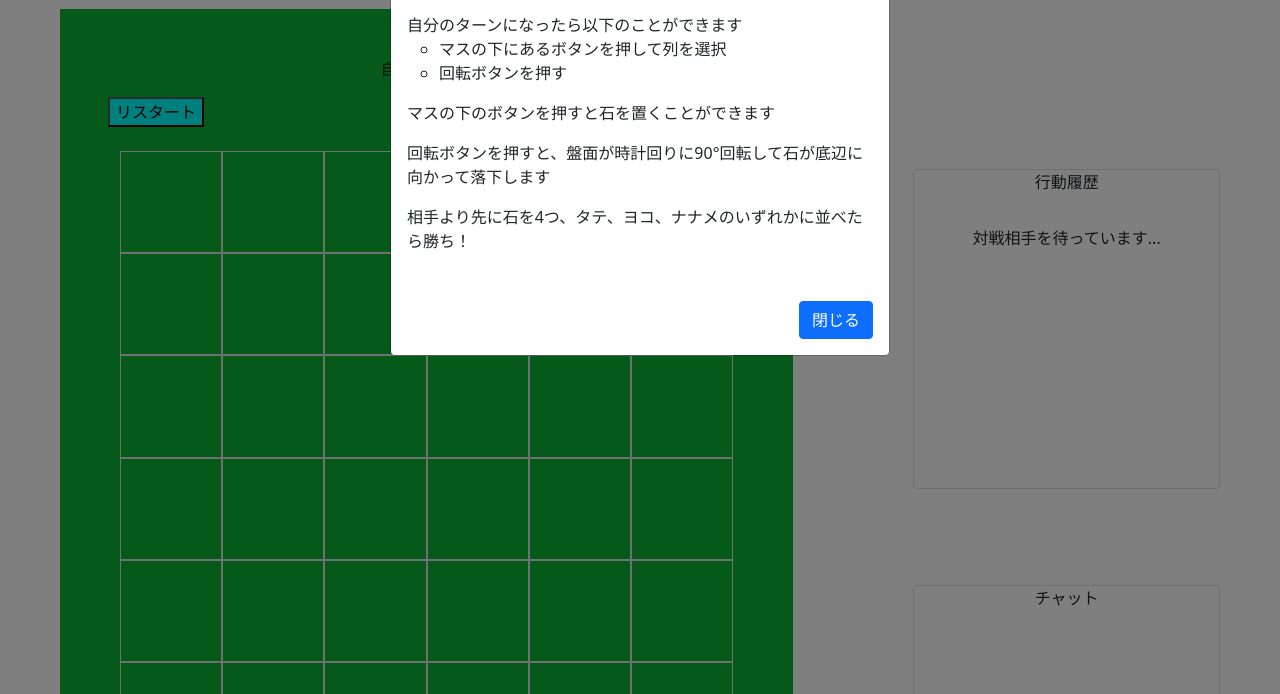
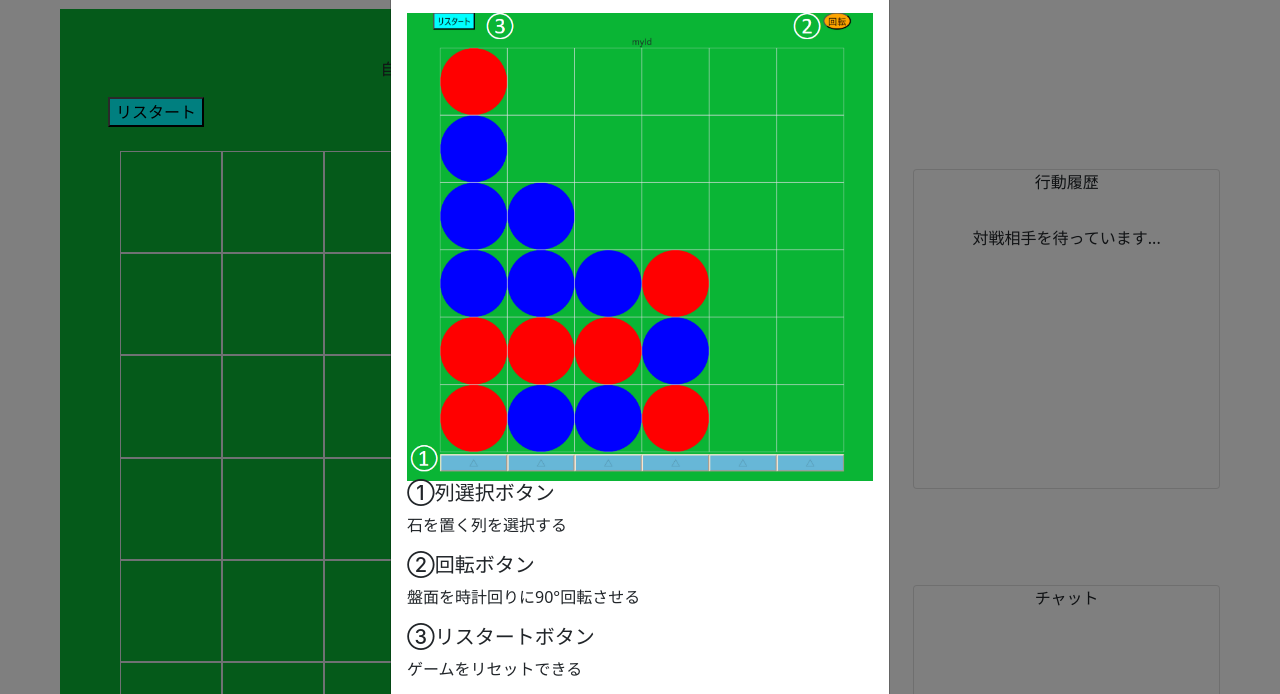
Before and after one commit to nonaka777/board-game, a website: page public/index.html in a window 1280 px wide. Both pictures are taken after a click on the link "ルール説明". Shown: the part 95-789 px from the top of the page. Drawn offline with Linux system fonts and the light colour scheme.

Commit message:
add explaine

```diff
--- a/public/index.html
+++ b/public/index.html
@@ -214,15 +214,18 @@
 
                     </div>
                     <div class="modal-body">
+                      <div class="center-block">
+                        <img src="./img/explain.png" class="img-fluid modal-dialog-centered" width="500">
+                      </div>
                       <div>
-                        <p class="mb-0">自分のターンになったら以下のことができます</p>
-                        <ul>
-                          <li>マスの下にあるボタンを押して列を選択</li>
-                          <li>回転ボタンを押す</li>
-                        </ul>
+                        <h5>①列選択ボタン</h5>
+                        <p>石を置く列を選択する</p>
+                        <h5>②回転ボタン</h5>
+                        <p>盤面を時計回りに90°回転させる</p>
+                        <h5>③リスタートボタン</h5>
+                        <p>ゲームをリセットできる</p>
                       </div>
                       <div class="mt-3">
-                        <p>マスの下のボタンを押すと石を置くことができます</p>
                         <p>回転ボタンを押すと、盤面が時計回りに90°回転して石が底辺に向かって落下します</p>
                         <p>相手より先に石を4つ、タテ、ヨコ、ナナメのいずれかに並べたら勝ち！</p>
                       </div>
```
Also changed, not shown: public/img/explain.png (added).
